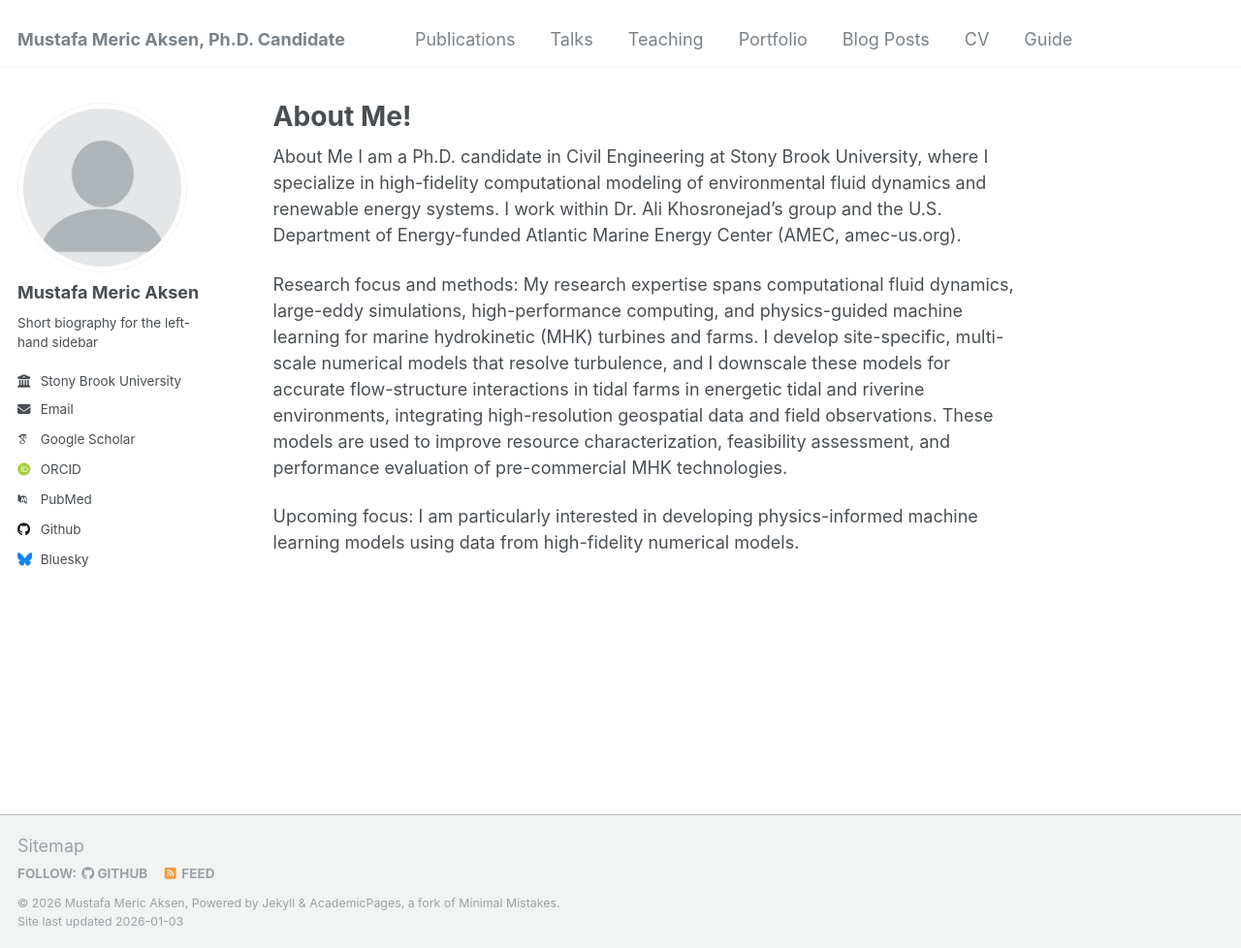
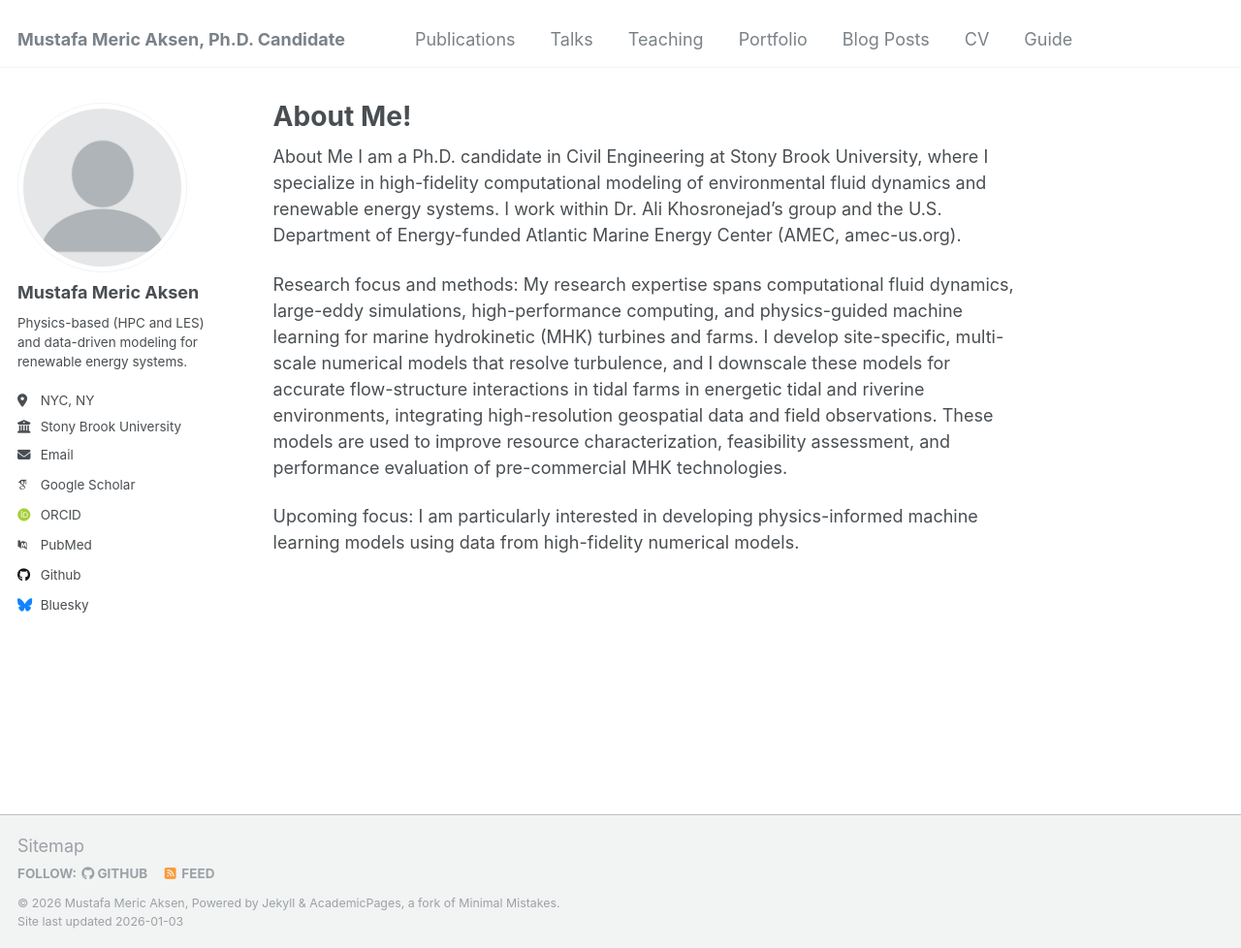
Before and after one commit to aksenmeric/mericaksen, a Jekyll site: the page built from _pages/about.md, in a window 1280 px wide and 978 px high. Shown: the whole window at 97% size. Built offline with Jekyll 4.4.1, drawn with Linux system fonts in a browser that asks for light colours; some web fonts are replaced.

Commit message:
Update _config.yml

```diff
--- a/_config.yml
+++ b/_config.yml
@@ -25,6 +25,8 @@ author:
   name             : "Mustafa Meric Aksen"
   pronouns         : # example: "she/her"
   bio              : "Short biography for the left-hand sidebar"
+  bio              : "Physics-based (HPC and LES) and data-driven modeling for renewable energy systems."
+  location         : "NYC, NY"
   employer         : "Stony Brook University"
   uri              : # URL
   email            : "mustafa.aksen@stonybrook.edu"
```
